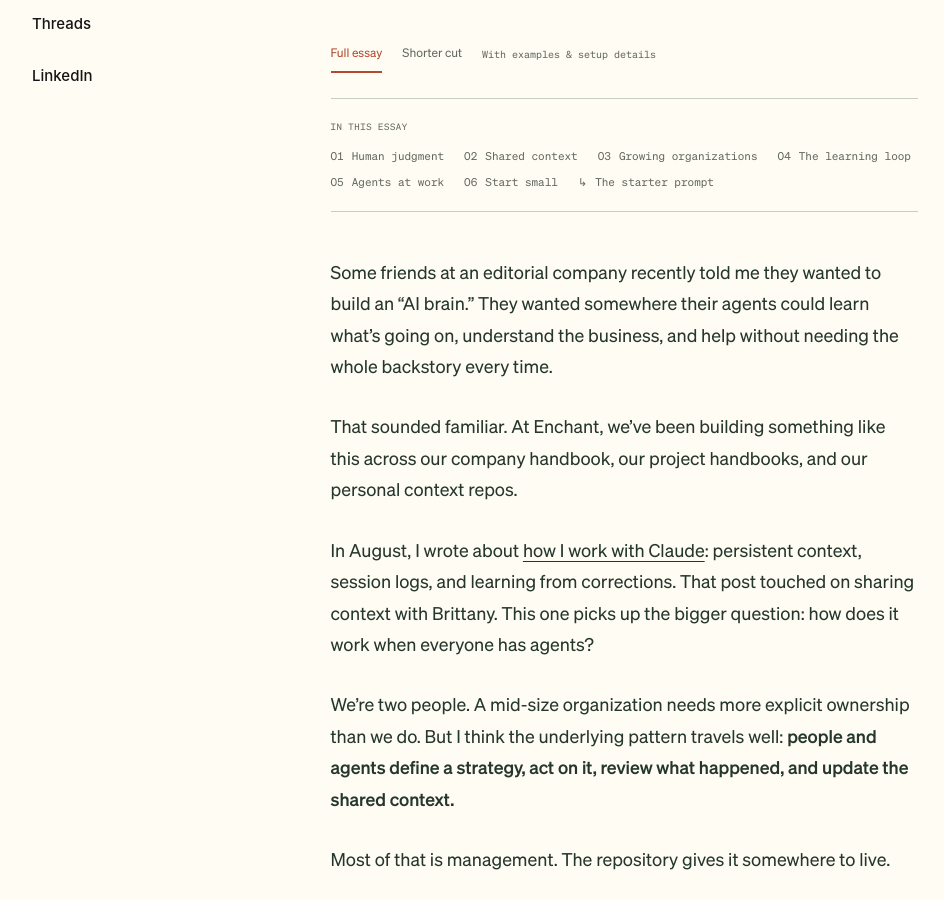
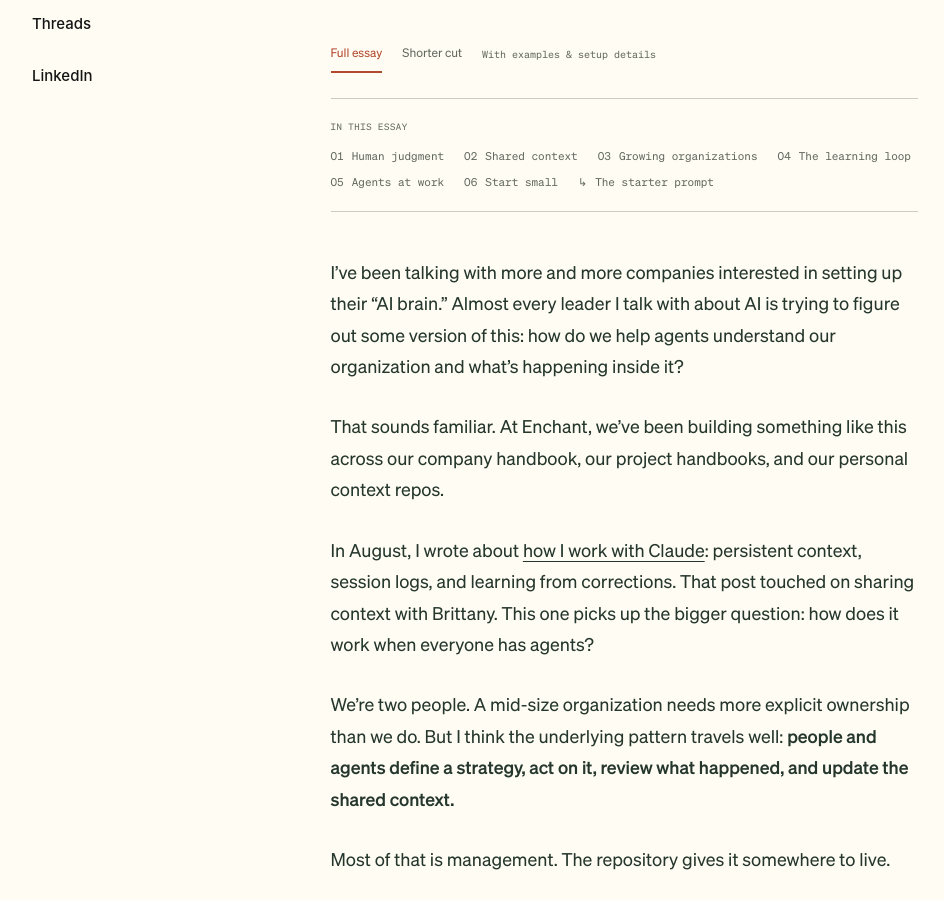
Before and after one commit to paulmederos/pm17, a Jekyll site: the page built from _posts/2026-10-04-building-an-ai-brain-for-your-organization.md, in a window 1280 px wide and 900 px high, scrolled down 310 px. Shown: the whole window, without its empty margins (16-960 px from the left). Built offline with Jekyll 4.4.1, drawn with Linux system fonts in a browser that asks for light colours; some web fonts are replaced; some of the changed text lies outside the part shown.

Commit message:
Update essay openings and bust the stylesheet cache (#23)
* Ground AI brain essay opening in conversations with company leaders

* Version essay stylesheet URL on each build

```diff
--- a/_includes/head.html
+++ b/_includes/head.html
@@ -65,7 +65,7 @@
     }
   </script>
   {% if page.layout == 'context-essay' %}
-<link rel="stylesheet" href="/css/context-essay.css">
+<link rel="stylesheet" href="/css/context-essay.css?v={{ site.time | date: '%s' }}">
 <meta property="og:type" content="article">
 <meta property="og:title" content="{{ page.title | escape }}">
 <meta property="og:description" content="{{ page.teaser | escape }}">
--- a/_posts/2026-10-04-building-an-ai-brain-for-your-organization.md
+++ b/_posts/2026-10-04-building-an-ai-brain-for-your-organization.md
@@ -10,9 +10,9 @@ essay_version: full
 teaser: "How we share context at Enchant, how it changes as an organization grows, and how people and agents can learn from the work together."
 ---
 
-Some friends at an editorial company recently told me they wanted to build an “AI brain.” They wanted somewhere their agents could learn what’s going on, understand the business, and help without needing the whole backstory every time.
+I’ve been talking with more and more companies interested in setting up their “AI brain.” Almost every leader I talk with about AI is trying to figure out some version of this: how do we help agents understand our organization and what’s happening inside it?
 
-That sounded familiar. At Enchant, we’ve been building something like this across our company handbook, our project handbooks, and our personal context repos.
+That sounds familiar. At Enchant, we’ve been building something like this across our company handbook, our project handbooks, and our personal context repos.
 
 In August, I wrote about [how I work with Claude](https://www.paulmederos.com/how-i-work-with-claude-in-august-2026): persistent context, session logs, and learning from corrections. That post touched on sharing context with Brittany. This one picks up the bigger question: how does it work when everyone has agents?
 
@@ -33,7 +33,7 @@ At Enchant, product taste stays with us. We use agents throughout the work, but
 
 Warm outreach is personal for me, too. An agent can help me understand someone’s work or remember where our last conversation left off. Before anything goes out, I write or personally edit the message. Owning the relationship is my job.
 
-For an editorial company like my friends’, the choice looks different. Its writing is what readers come for, so people write every article. Agents help with strategy, research, and support. That still leaves plenty of room for AI.
+Some friends at an editorial company draw the line around writing. It’s what readers come for, so people write every article. Agents help with strategy, research, and support. That still leaves plenty of room for AI.
 
 These choices belong in the company context, with examples of what they mean. “Use AI thoughtfully” leaves everyone guessing. “Prepare a source brief for our writers; don’t draft the article” gives people and agents something they can act on.
 
```
Also changed, not shown: building-an-ai-brain-short.md (+2 -2 lines).
